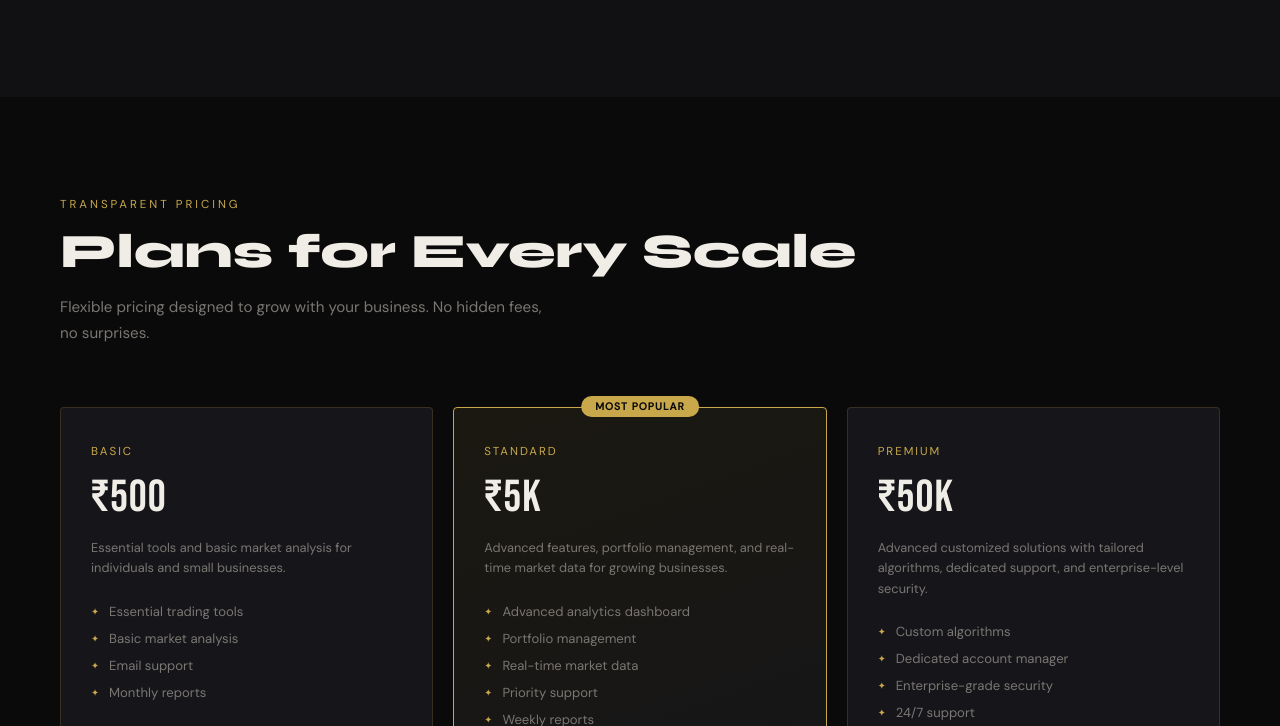
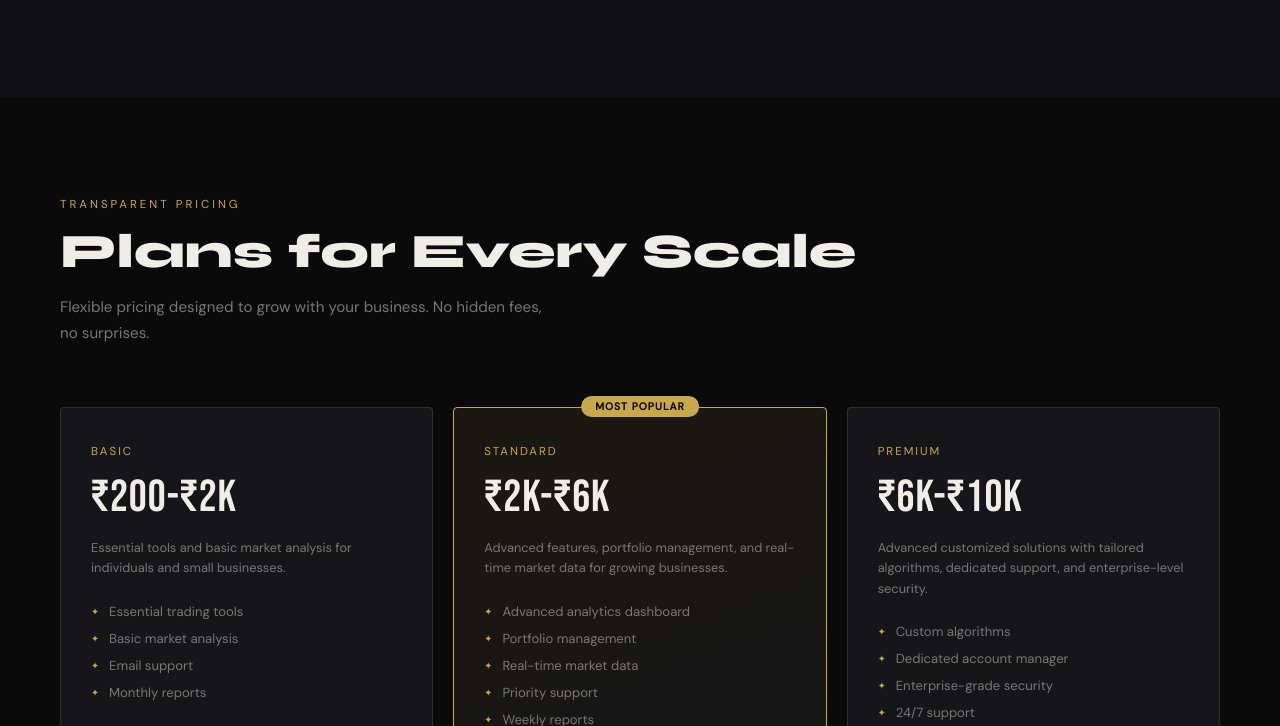
Before and after one commit to Yash121-new/vishop, a website: page public/index.html in a window 1280 px wide. Shown: the part 2503-3229 px from the top of the page. Drawn offline with Linux system fonts and the light colour scheme.

Commit message:
Price Changes

```diff
--- a/public/index.html
+++ b/public/index.html
@@ -97,8 +97,8 @@
       <div class="service-card">
         <div class="service-num">03</div>
         <div class="service-icon">☁️</div>
-        <h3>Cloud Computing</h3>
-        <p>Scalable, reliable, and secure cloud infrastructure to streamline your digital asset management processes.</p>
+        <h3>Financial Services</h3>
+        <p>Scalable, reliable, and secure financial solutions to streamline your digital asset management processes.</p>
       </div>
       <div class="service-card">
         <div class="service-num">04</div>
@@ -192,7 +192,7 @@
     <div class="pricing-grid">
       <div class="price-card">
         <div class="price-tier">Basic</div>
-        <div class="price-amount">₹500<sub></sub></div>
+        <div class="price-amount">₹200-₹2K<sub></sub></div>
         <p class="price-desc">Essential tools and basic market analysis for individuals and small businesses.</p>
         <ul class="price-features">
           <li>Essential trading tools</li>
@@ -205,7 +205,7 @@
       <div class="price-card featured">
         <div class="price-badge">Most Popular</div>
         <div class="price-tier">Standard</div>
-        <div class="price-amount">₹5K<sub></sub></div>
+        <div class="price-amount">₹2K-₹6K<sub></sub></div>
         <p class="price-desc">Advanced features, portfolio management, and real-time market data for growing businesses.</p>
         <ul class="price-features">
           <li>Advanced analytics dashboard</li>
@@ -218,7 +218,7 @@
       </div>
       <div class="price-card">
         <div class="price-tier">Premium</div>
-        <div class="price-amount">₹50K<sub></sub></div>
+        <div class="price-amount">₹6K-₹10K<sub></sub></div>
         <p class="price-desc">Advanced customized solutions with tailored algorithms, dedicated support, and enterprise-level security.</p>
         <ul class="price-features">
           <li>Custom algorithms</li>
```
